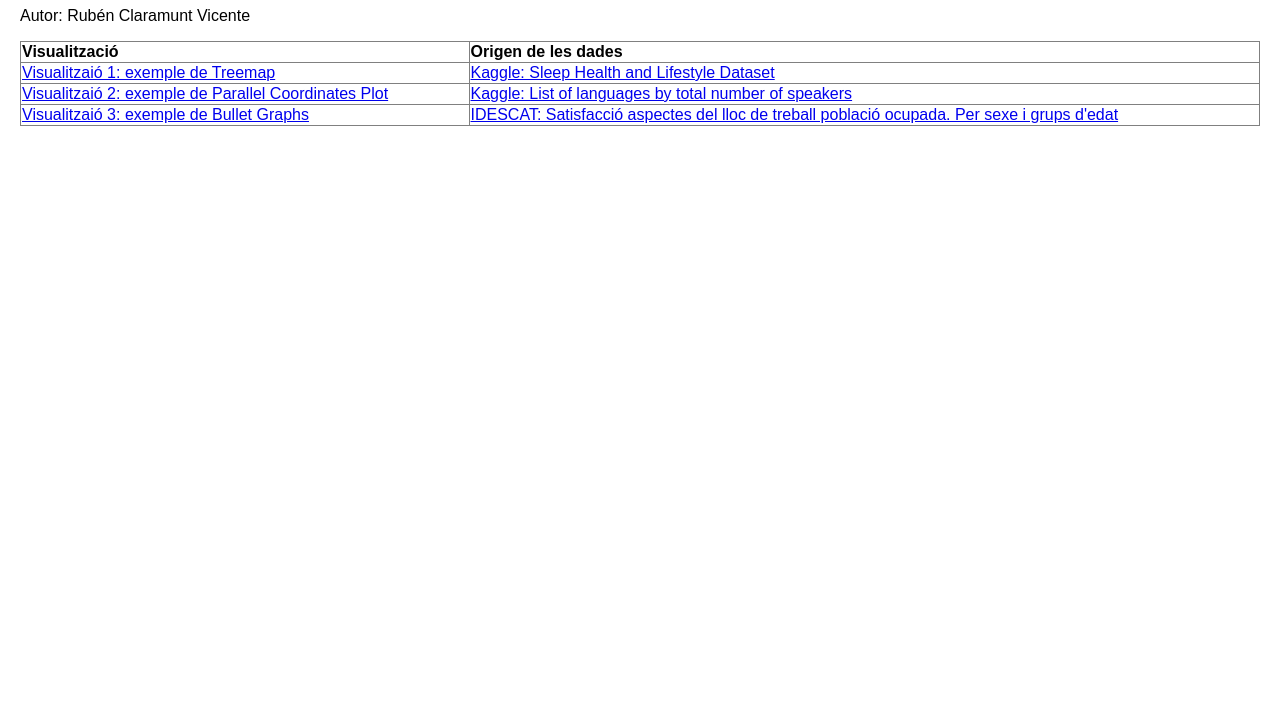
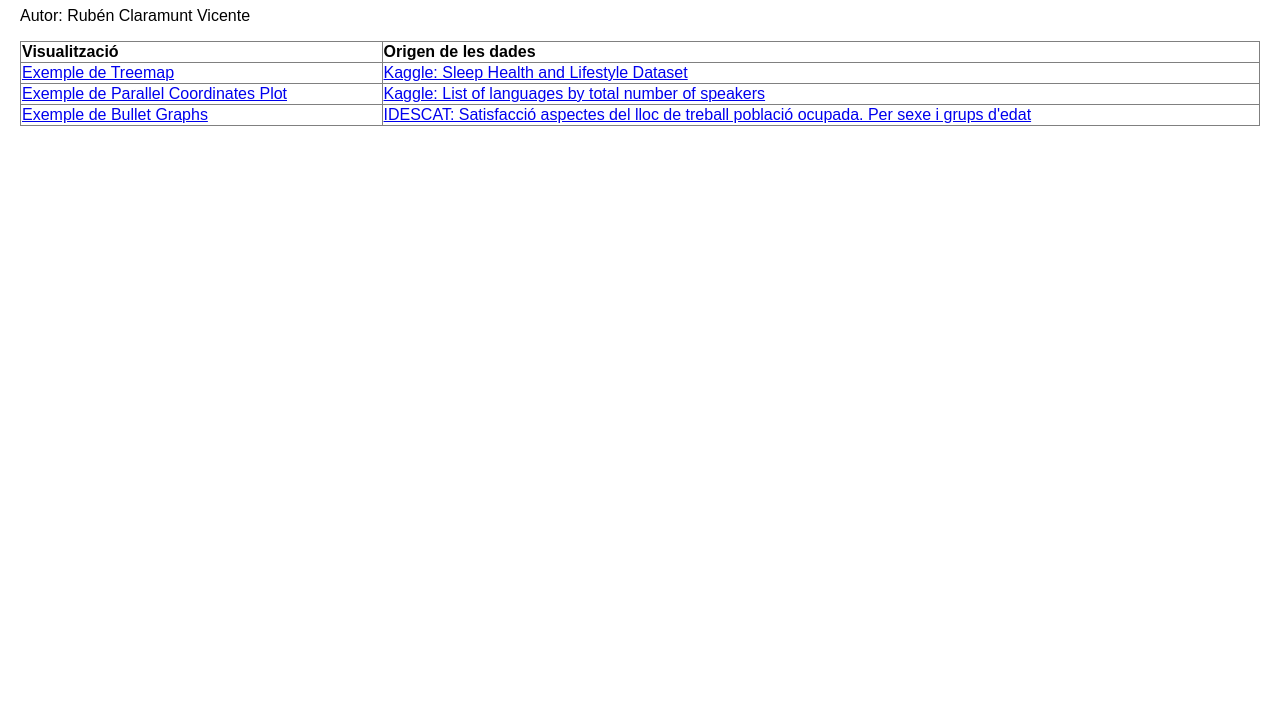
Before and after one commit to rubenclaramunt/uoc_vd_pac2, a plain HTML site: page docs/index.html in a window 1280 px wide. Shown: the part 73-800 px from the top of the page. Drawn offline with Linux system fonts and the light colour scheme.

Commit message:
Canvi literals index.html

```diff
--- a/docs/index.html
+++ b/docs/index.html
@@ -40,15 +40,15 @@
         </thead>
         <tbody>
             <tr>
-                <td><a href="PAC2_Treemap.html">Visualitzaió 1: exemple de Treemap</a></td>
+                <td><a href="PAC2_Treemap.html">Exemple de Treemap</a></td>
                 <td><a href="https://www.kaggle.com/datasets/uom190346a/sleep-health-and-lifestyle-dataset">Kaggle: Sleep Health and Lifestyle Dataset</a></td>
             </tr>
             <tr>
-                <td><a href="PAC2_ParallelCoordinates.html">Visualitzaió 2: exemple de Parallel Coordinates Plot</a></td>
+                <td><a href="PAC2_ParallelCoordinates.html">Exemple de Parallel Coordinates Plot</a></td>
                 <td><a href="https://www.kaggle.com/datasets/rajkumarpandey02/list-of-languages-by-total-number-of-speakers">Kaggle: List of languages by total number of speakers</a></td>
             </tr>
             <tr>
-                <td><a href="PAC2_Bullet.html">Visualitzaió 3: exemple de Bullet Graphs</a></td>
+                <td><a href="PAC2_Bullet.html">Exemple de Bullet Graphs</a></td>
                 <td><a href="https://www.idescat.cat/pub/?id=eqvt&n=1636">IDESCAT: Satisfacció aspectes del lloc de treball població ocupada. Per sexe i grups d'edat</a></td>
             </tr>
         </tbody>
```
